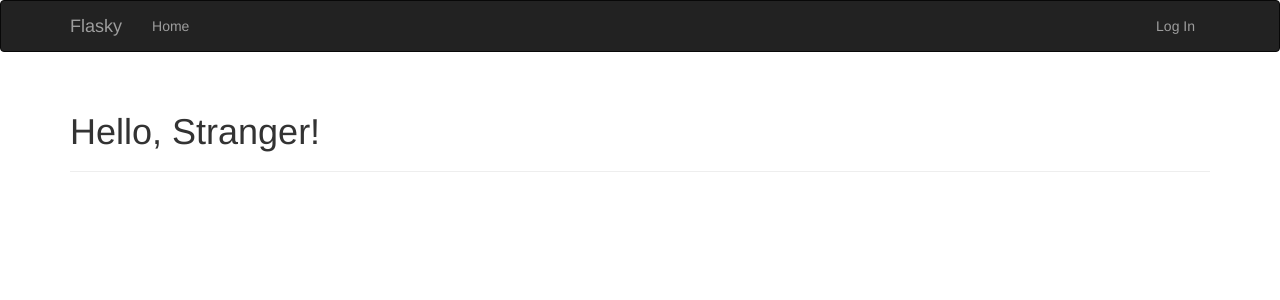
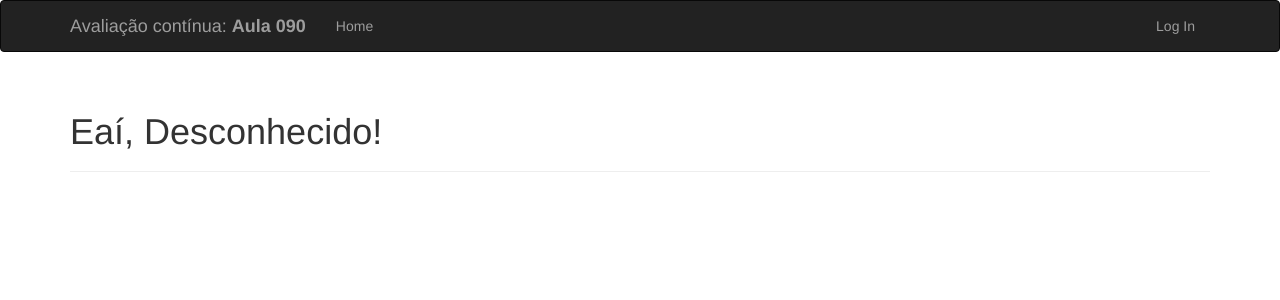
Before and after one commit to LucasSousa353/aula090, a Flask app: page / in a window 1280 px wide. Shown: the top 300 px of the page. Run offline with Flask 3, Linux system fonts and the light colour scheme; some libraries are stand-ins or nearby versions.

Commit message:
alterações no template base e index

```diff
--- a/app/__init__.py
+++ b/app/__init__.py
@@ -33,3 +33,6 @@ def create_app(config_name):
     app.register_blueprint(auth_blueprint, url_prefix='/auth')
 
     return app
+
+if __name__ == '__main__':
+    app.run(debug=True)
--- a/app/templates/base.html
+++ b/app/templates/base.html
@@ -18,7 +18,7 @@
                 <span class="icon-bar"></span>
                 <span class="icon-bar"></span>
             </button>
-            <a class="navbar-brand" href="{{ url_for('main.index') }}">Flasky</a>
+            <a class="navbar-brand" href="{{ url_for('main.index') }}">Avaliação contínua: <b>Aula 090</b></a>
         </div>
         <div class="navbar-collapse collapse">
             <ul class="nav navbar-nav">
--- a/app/templates/index.html
+++ b/app/templates/index.html
@@ -4,6 +4,6 @@
 
 {% block page_content %}
 <div class="page-header">
-    <h1>Hello, {% if current_user.is_authenticated %}{{ current_user.username }}{% else %}Stranger{% endif %}!</h1>
+    <h1>Eaí, {% if current_user.is_authenticated %}{{ current_user.username }}{% else %}Desconhecido{% endif %}!</h1>
 </div>
 {% endblock %}
--- a/flasky.py
+++ b/flasky.py
@@ -23,3 +23,6 @@ def test(test_names):
     else:
         tests = unittest.TestLoader().discover('tests')
     unittest.TextTestRunner(verbosity=2).run(tests)
+
+if __name__ == '__main__':
+    app.run(debug=True)
```
Also changed, not shown: data-dev.sqlite.
